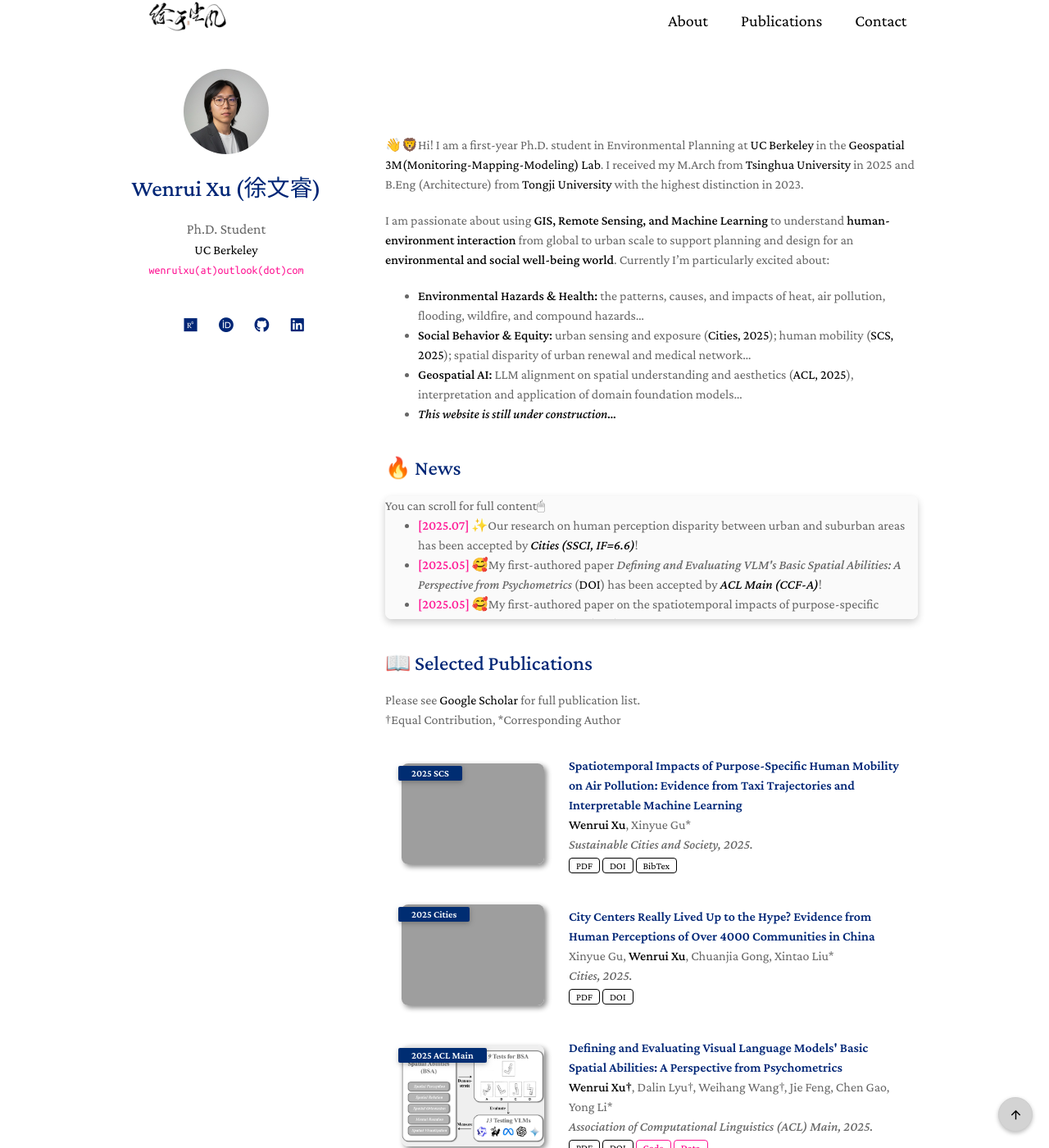
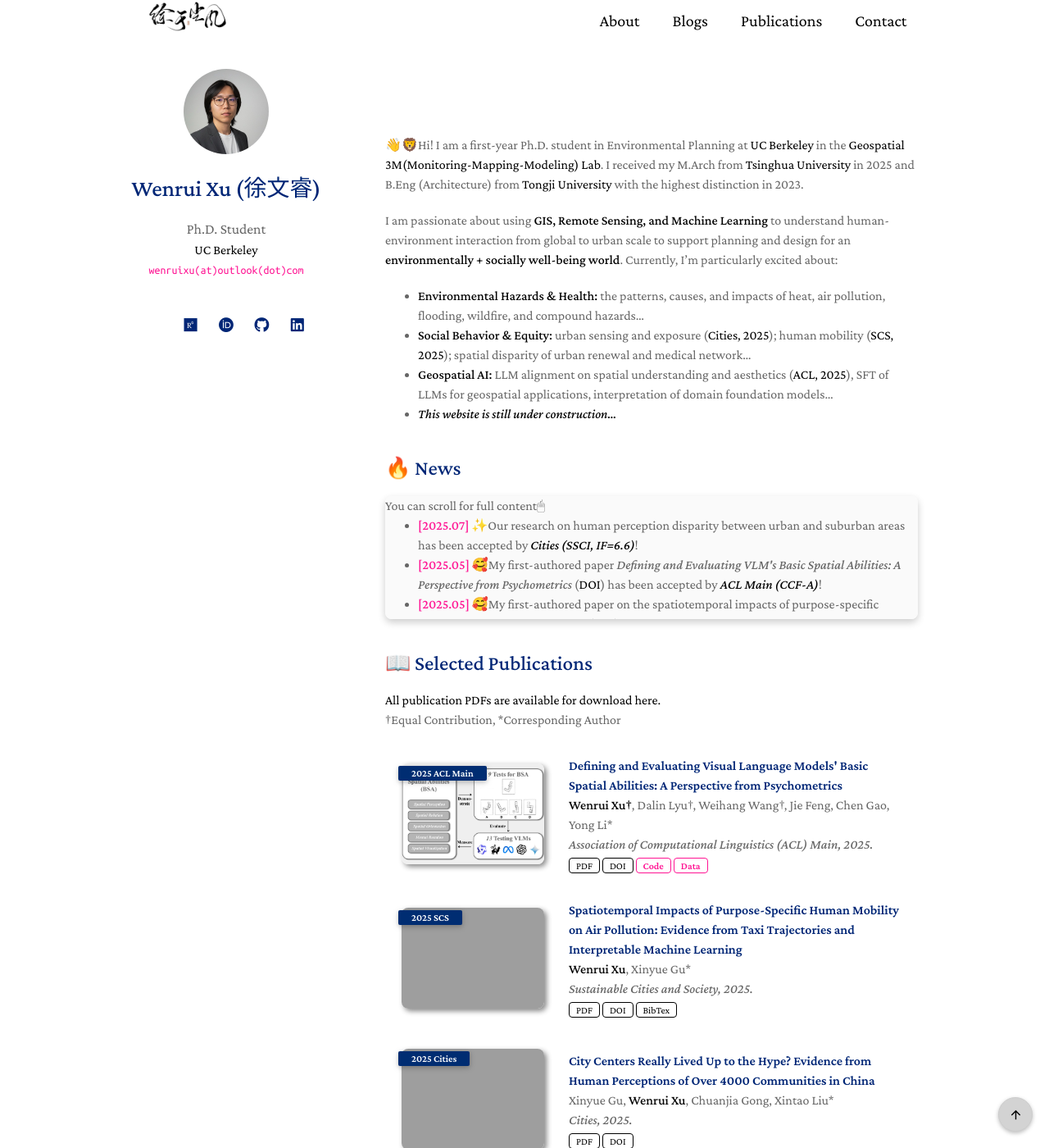
Before and after one commit to ruaruaxu/ruaruaxu.github.io, a Jekyll site: the page built from index.md, in a window 1280 px wide and 1400 px high, scrolled down 249 px. Shown: the whole window at 82% size. Built offline with Jekyll 4.4.1, drawn with Linux system fonts in a browser that asks for light colours; a style sheet for code colours, icons or effects is not loaded; some of the changed text lies outside the part shown; grey boxes are pictures that could not be loaded.

Commit message:
Add publications page and update links
Create a new publications.md page (with homepage layout) and update site navigation and content to point to it. Adjust _layouts/homepage.html to link to /publications and add a /blogs link. Update index.md copy for clarity (intro phrasing, Geospatial AI bullet) and replace the Google Scholar note with a local publications download link.

```diff
--- a/_layouts/homepage.html
+++ b/_layouts/homepage.html
@@ -58,7 +58,8 @@
 
       <div id="myLinks">
         <a class="normal right" href="./#contact">Contact</a>
-        <a class="normal" href="./#publications">Publications</a>
+        <a class="normal" href="./publications">Publications</a>
+        <a class="normal" href="./blogs">Blogs</a>
         <a class="normal" href=".">About</a>
       </div>
 
@@ -161,7 +162,7 @@
       <br>
 
       {% if site.enable_footnote %}
-      <p><small>© Wenrui Xu. Last updated: July 2025. Powered by Jekyll Minimal Light</a> theme.</small></p>
+      <p><small>© Wenrui Xu. Last updated: Feb 2026. Powered by Jekyll Minimal Light</a> theme.</small></p>
       {% endif %}
 
       </section>
--- a/index.md
+++ b/index.md
@@ -151,11 +151,11 @@
 
 👋🦁Hi! I am a first-year Ph.D. student in Environmental Planning at [UC Berkeley](https://www.berkeley.edu/) in the [Geospatial 3M(Monitoring-Mapping-Modeling) Lab](https://sites.google.com/site/liang3mlab/home). I received my M.Arch from [Tsinghua University](https://www.tsinghua.edu.cn/en/) in 2025 and B.Eng (Architecture) from [Tongji University](https://caup.tongji.edu.cn/caupen/main.htm) with the highest distinction in 2023.
 
-I am passionate about using **GIS, Remote Sensing, and Machine Learning** to understand **human-environment interaction** from global to urban scale to support planning and design for an **environmental and social well-being world**. Currently I'm particularly excited about:
+I am passionate about using **GIS, Remote Sensing, and Machine Learning** to understand human-environment interaction from global to urban scale to support planning and design for an **environmentally + socially well-being world**. Currently, I'm particularly excited about:
 
 - **Environmental Hazards & Health:** the patterns, causes, and impacts of heat, air pollution, flooding, wildfire, and compound hazards...
 - **Social Behavior & Equity:** urban sensing and exposure ([Cities, 2025](https://wenruixu.com/assets/files/publication/j.cities.2025.106278.pdf)); human mobility ([SCS, 2025](https://wenruixu.com/assets/files/publication/xuSpatiotemporalImpactsPurposespecific2025.pdf)); spatial disparity of urban renewal and medical network...
-- **Geospatial AI:** LLM alignment on spatial understanding and aesthetics ([ACL, 2025](https://aclanthology.org/2025.acl-long.567/)), interpretation and application of domain foundation models...
+- **Geospatial AI:** LLM alignment on spatial understanding and aesthetics ([ACL, 2025](https://aclanthology.org/2025.acl-long.567/)), SFT of LLMs for geospatial applications, interpretation of domain foundation models...
 - ***This website is still under construction...***
  <br>
 
@@ -167,7 +167,7 @@
 <div id='publications'></div>
 ## 📖 Selected Publications
 
-Please see [Google Scholar](https://scholar.google.com/citations?user=wrPOVnkAAAAJ) for full publication list.<br>
+[All publication PDFs are available for download here.](./publications)<br>
 †Equal Contribution, *Corresponding Author
 
 {% include_relative _includes/publications.md %}
```
Also changed, not shown: _data/publications.yml (+40 -0 lines), publications.md (added, +59 -0 lines).
